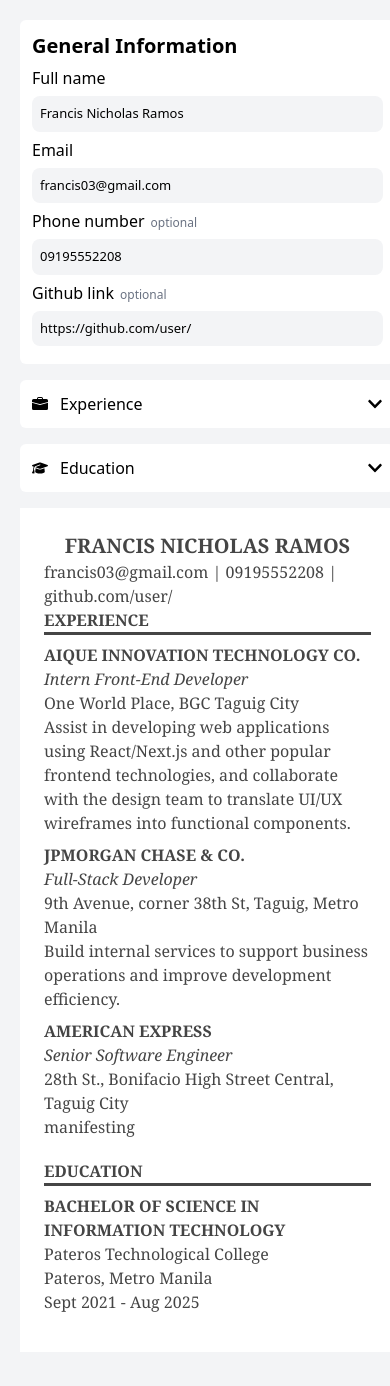
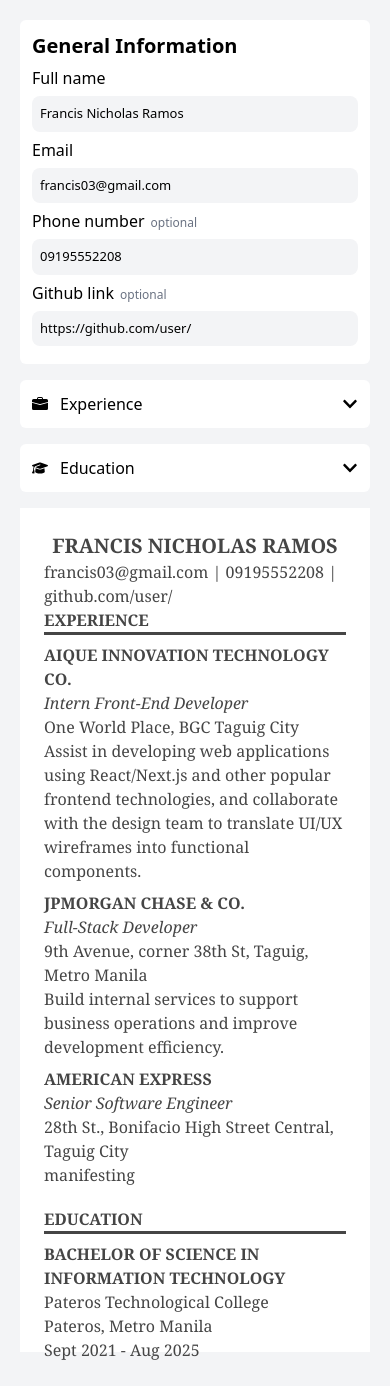
Before and after one commit to francisnicholasramos/cv-app, a React (Vite) app: page / in a window 390 px wide. Built offline with nearby package versions, Linux system fonts and the light colour scheme.

Commit message:
enhance mobile view responsiveness

```diff
--- a/src/App.tsx
+++ b/src/App.tsx
@@ -172,7 +172,7 @@
 
     return (
         <div className="flex flex-col lg:flex-row justify-center gap-4 p-5">
-            <div className="flex flex-col gap-4 min-w-[375px] w-full  lg:w-[600px]">
+            <div className="flex flex-col gap-4 w-full lg:w-[600px] max-w-full">
                 <GeneralInformation
                     fullName={loadData.fullName}
                     email={loadData.email}
@@ -203,7 +203,7 @@
 
             </div>
 
-            <div className="lg:w-full min-w-[375px] xl:w-[800px] h-screen bg-white">
+            <div className="w-full lg:w-auto xl:w-[800px] h-screen bg-white max-w-full">
                 <View
                     genInfo={loadData}
                     arraySection={sections}
```
